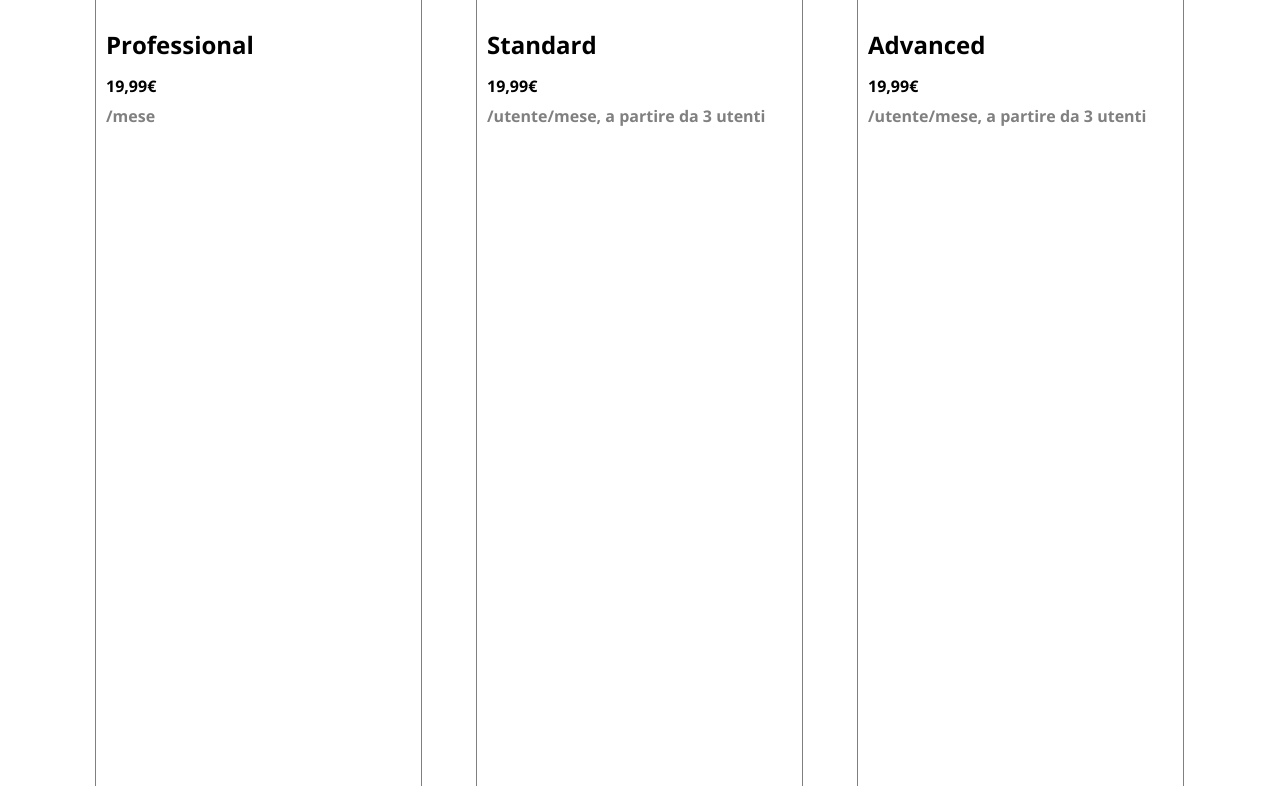
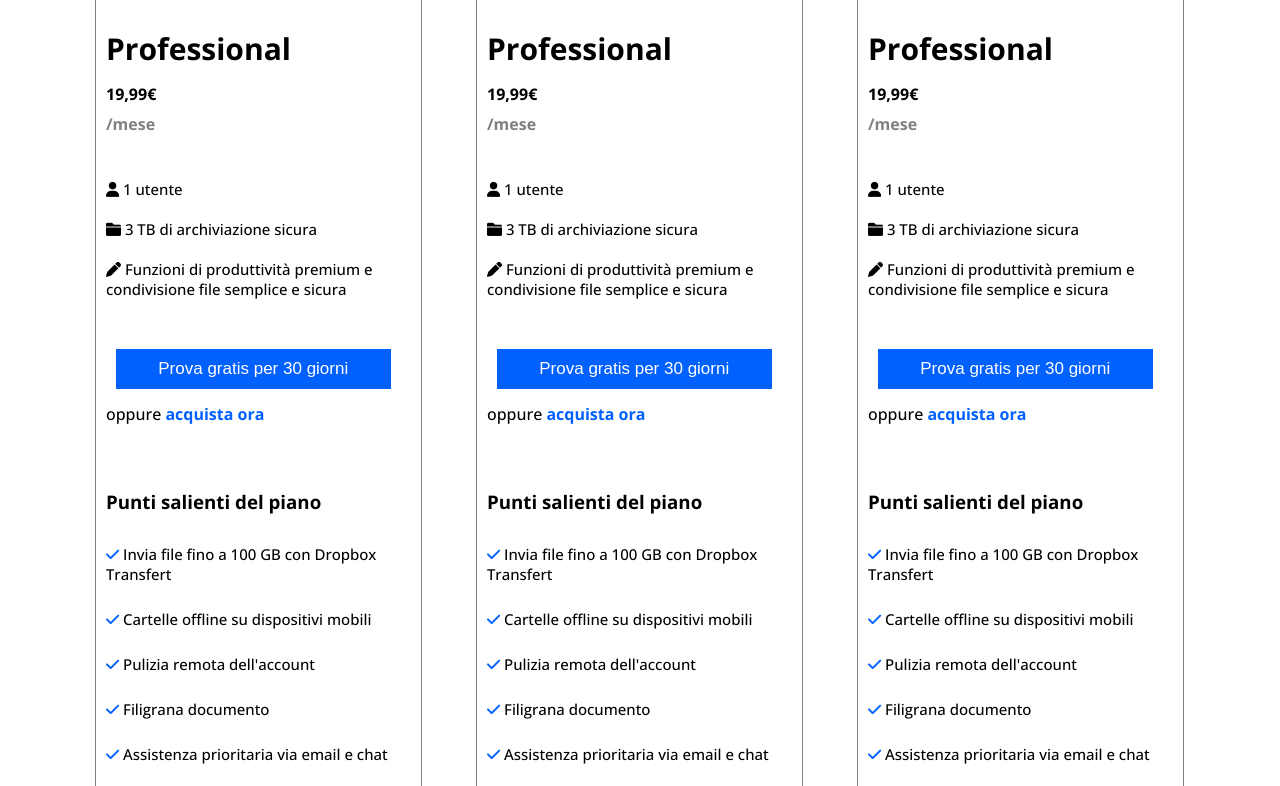
Before and after one commit to GvMazzon25/htmlcss-dropbox, a plain HTML site: page index.html in a window 1280 px wide. Shown: the part 1247-2033 px from the top of the page. Drawn offline with nearby package versions, Linux system fonts and the light colour scheme.

Commit message:
free-trial

```diff
--- a/css/style.css
+++ b/css/style.css
@@ -46,6 +46,11 @@ body{
 .mrg-bttm-30px{
     margin-bottom: 30px;
 }
+
+.mrg-bttm-50px{
+    margin-bottom: 50px;
+}
+
 
 .mrg-rgt-40px{
     margin-right: 40px;
@@ -136,6 +141,10 @@ nav li a{
     background-color: rgba(180, 208, 231, 1);
 }
 
+.blue{
+    color: rgba(0, 97, 255, 1);
+}
+
 /*Header Section*/
 
 header{
@@ -199,7 +208,7 @@ header{
 
 .subscription{
     width: 100%;
-    height: 1070px;
+    height: 1030px;
 }
 
 .central{
@@ -215,13 +224,17 @@ header{
 
 .box-sub{
     height: auto;
-    height: 1070px;
+    height: 1000px;
 }
 
 .title-sec{
     display: block;
     width: 30%;
     margin: auto;
+}
+
+.h2-small{
+    font-size: 30px;
 }
 
 
@@ -235,3 +248,19 @@ header{
     color: grey;
     margin-top: -20px;
 }
+
+section li{
+    list-style: none;
+    font-size: 15px;
+    margin-bottom: 20px;
+}
+
+.button-30g{
+    width: 90%;
+    margin-left: 10px;
+    font-size: 17px;
+}
+
+.space li{
+    margin-bottom: 25px;
+}
--- a/index.html
+++ b/index.html
@@ -65,38 +65,102 @@
         <section class="subscription">
             <div class="box-sub w-29per float-left">
                 <div class="border">
-                    <span class="title-sec"><i class="fa-solid fa-user-plus"></i>  Singolo</span>
+                    <span class="title-sec"><i class="fa-solid fa-user"></i>  Singolo</span>
                 </div>
                 <div class="border height-100per">
-                    <section>
-                        <h2 class="pdng-tp-20px">Professional</h2>
+                    <section class="mrg-bttm-30px">
+                        <h2 class="pdng-tp-20px h2-small">Professional</h2>
                         <span>19,99€</span>
                         <span class="subtitle">/mese</span>
                     </section>
-
+                    <section>
+                        <ul class="mrg-bttm-50px">
+                            <li><i class="fa-solid fa-user"></i>  1 utente</li>
+                            <li><i class="fa-solid fa-folder"></i>   3 TB di archiviazione sicura</li>
+                            <li><i class="fa-solid fa-pen"></i>  Funzioni di produttività premium e condivisione file semplice e sicura</li>
+                        </ul>
+                        <section class="mrg-bttm-50px">
+                            <button class="button button-30g" type="button">Prova gratis per 30 giorni</button>
+                            <p>oppure <span class="blue">acquista ora</span></p>
+                        </section>
+                        <section>
+                            <h3 class="mrg-bttm-30px">Punti salienti del piano</h3>
+                            <ul class="space">
+                                <li><i class="fa-solid fa-check blue"></i>  Invia file fino a 100 GB con Dropbox Transfert</li>
+                                <li><i class="fa-solid fa-check blue"></i>  Cartelle offline su dispositivi mobili</li>
+                                <li><i class="fa-solid fa-check blue"></i>  Pulizia remota dell'account</li>
+                                <li><i class="fa-solid fa-check blue"></i>  Filigrana documento</li>
+                                <li><i class="fa-solid fa-check blue"></i>  Assistenza prioritaria via email e chat</li>
+                            </ul>
+                        </section>
+                    </section>
                 </div>
             </div>
             <div class="box-sub w-29per float-left central">
                 <div class="border">
-                    <span class="title-sec"><i class="fa-brands fa-teamspeak"></i>  Team</span>
+                    <span class="title-sec"><i class="fa-solid fa-user"></i>  Singolo</span>
                 </div>
                 <div class="border height-100per">
+                    <section class="mrg-bttm-30px">
+                        <h2 class="pdng-tp-20px h2-small">Professional</h2>
+                        <span>19,99€</span>
+                        <span class="subtitle">/mese</span>
+                    </section>
                     <section>
-                        <h2 class="pdng-tp-20px">Standard</h2>
-                        <span>19,99€</span>
-                        <span class="subtitle">/utente/mese, a partire da 3 utenti</span>
+                        <ul class="mrg-bttm-50px">
+                            <li><i class="fa-solid fa-user"></i>  1 utente</li>
+                            <li><i class="fa-solid fa-folder"></i>   3 TB di archiviazione sicura</li>
+                            <li><i class="fa-solid fa-pen"></i>  Funzioni di produttività premium e condivisione file semplice e sicura</li>
+                        </ul>
+                        <section class="mrg-bttm-50px">
+                            <button class="button button-30g" type="button">Prova gratis per 30 giorni</button>
+                            <p>oppure <span class="blue">acquista ora</span></p>
+                        </section>
+                        <section>
+                            <h3 class="mrg-bttm-30px">Punti salienti del piano</h3>
+                            <ul class="space">
+                                <li><i class="fa-solid fa-check blue"></i>  Invia file fino a 100 GB con Dropbox Transfert</li>
+                                <li><i class="fa-solid fa-check blue"></i>  Cartelle offline su dispositivi mobili</li>
+                                <li><i class="fa-solid fa-check blue"></i>  Pulizia remota dell'account</li>
+                                <li><i class="fa-solid fa-check blue"></i>  Filigrana documento</li>
+                                <li><i class="fa-solid fa-check blue"></i>  Assistenza prioritaria via email e chat</li>
+                                <li><i class="fa-solid fa-check blue"></i>  Assistenza prioritaria via email e chat</li>
+                            </ul>
+                        </section>
                     </section>
                 </div>
             </div>
             <div class="box-sub w-29per float-left">
                 <div class="border">
-                    <span class="title-sec"><i class="fa-brands fa-teamspeak"></i>  Team</span>
+                    <span class="title-sec"><i class="fa-solid fa-user"></i>  Singolo</span>
                 </div>
                 <div class="border height-100per">
+                    <section class="mrg-bttm-30px">
+                        <h2 class="pdng-tp-20px h2-small">Professional</h2>
+                        <span>19,99€</span>
+                        <span class="subtitle">/mese</span>
+                    </section>
                     <section>
-                        <h2 class="pdng-tp-20px">Advanced</h2>
-                        <span>19,99€</span>
-                        <span class="subtitle">/utente/mese, a partire da 3 utenti</span>
+                        <ul class="mrg-bttm-50px">
+                            <li><i class="fa-solid fa-user"></i>  1 utente</li>
+                            <li><i class="fa-solid fa-folder"></i>   3 TB di archiviazione sicura</li>
+                            <li><i class="fa-solid fa-pen"></i>  Funzioni di produttività premium e condivisione file semplice e sicura</li>
+                        </ul>
+                        <section class="mrg-bttm-50px">
+                            <button class="button button-30g" type="button">Prova gratis per 30 giorni</button>
+                            <p>oppure <span class="blue">acquista ora</span></p>
+                        </section>
+                        <section>
+                            <h3 class="mrg-bttm-30px">Punti salienti del piano</h3>
+                            <ul class="space">
+                                <li><i class="fa-solid fa-check blue"></i>  Invia file fino a 100 GB con Dropbox Transfert</li>
+                                <li><i class="fa-solid fa-check blue"></i>  Cartelle offline su dispositivi mobili</li>
+                                <li><i class="fa-solid fa-check blue"></i>  Pulizia remota dell'account</li>
+                                <li><i class="fa-solid fa-check blue"></i>  Filigrana documento</li>
+                                <li><i class="fa-solid fa-check blue"></i>  Assistenza prioritaria via email e chat</li>
+                                <li><i class="fa-solid fa-check blue"></i>  Assistenza prioritaria via email e chat</li>
+                            </ul>
+                        </section>
                     </section>
                 </div>
             </div>
```
